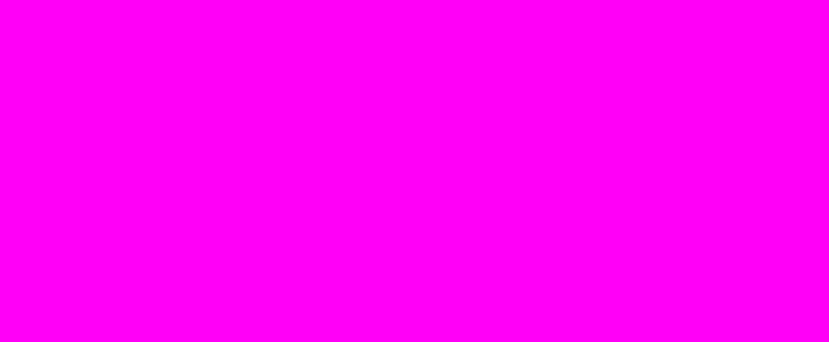
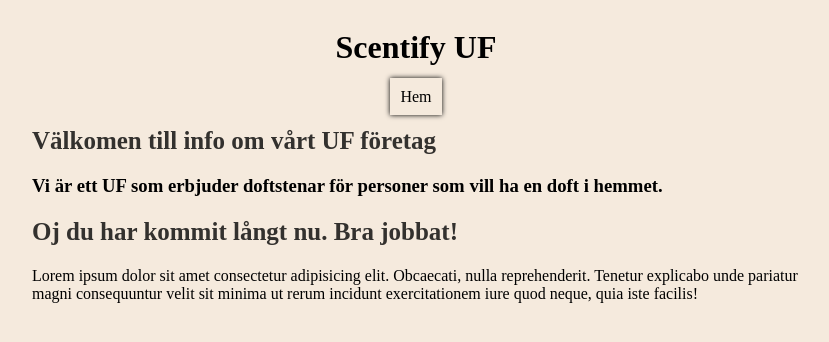
Before and after one commit to 0804wisv-afk/firstomrade, a plain HTML site: page Styling/index.html in a window 1280 px wide. Shown: the whole page, without its empty margins (224-1053 px from the left). Drawn offline with Linux system fonts and the light colour scheme; a web font is replaced by a local one.

Commit message:
Enhance index.html and style.css with additional content and styling for sections

```diff
--- a/Styling/index.html
+++ b/Styling/index.html
@@ -7,6 +7,22 @@
     <link rel="stylesheet" href="style.css">
 </head>
 <body>
-
+    <header>
+        <h1>Scentify UF</h1>
+    </header>
+    <nav>
+        <a href="index.html">Hem</a>
+    </nav>
+    <main>
+        <section>
+            <h2 class="subHead">Välkomen till info om vårt UF företag</h2>
+            <h3>Vi är ett UF som erbjuder doftstenar för personer som vill ha en doft i hemmet.</h3>
+        </section>
+        <sectione>
+            <h2 class="subHead">Oj du har kommit långt nu. Bra jobbat!</h2>
+            <p class="max">Lorem ipsum dolor sit amet consectetur adipisicing elit. Obcaecati, nulla reprehenderit. Tenetur explicabo unde pariatur magni consequuntur velit sit minima ut rerum incidunt exercitationem iure quod neque, quia iste facilis!</p>
+        </sectione>
+    </main>
+    <footer></footer>
 </body>
 </html>
--- a/Styling/style.css
+++ b/Styling/style.css
@@ -1,3 +1,54 @@
+/* @import url('https://fonts.googleapis.com/css2?family=Faster+One&display=swap'); */
+@import url('https://fonts.googleapis.com/css2?family=Kumar+One&display=swap');
+
 body {
-    background-color: rgb(255, 0, 247);
+    background-color: rgb(245, 234, 221);
+    display: flex;
+    flex-direction: column;
+    justify-content: center;
+    align-items: center;
 }
+
+header{
+  font-family: "Kumar One", serif;
+  font-weight: 400;
+  font-style: normal;
+  /* font-family: "Faster One", system-ui;
+  font-weight: 400;
+  font-style: normal; */
+}
+
+nav{
+}
+
+nav a {
+    color: black;
+    text-decoration: none;
+    padding: 10px;
+    box-shadow: 0 0 5px black;
+}
+
+nav a:hover{
+    box-shadow: 0 3px 5px black;
+    /* color: white;
+    background-color: black; */
+}
+
+nav a:active{
+    box-shadow: 0 1px 3px black;
+}
+
+/* h1,
+h2,
+h3 {
+    text-align: center;
+} */
+
+.subHead {
+    font-size: 25px;
+    color: rgba(3, 3, 3, 0.8)
+}
+
+.max {
+    max-width: 60dvw;
+}
--- a/style.css
+++ b/style.css
@@ -15,3 +15,6 @@ section:nth-child(1) {
 section:nth-child(2) {
     background-color: rgb(158, 0, 0);
 }
+section:nth-child(3) {
+    background-color: rgb(158, 0, 0);
+}
```
